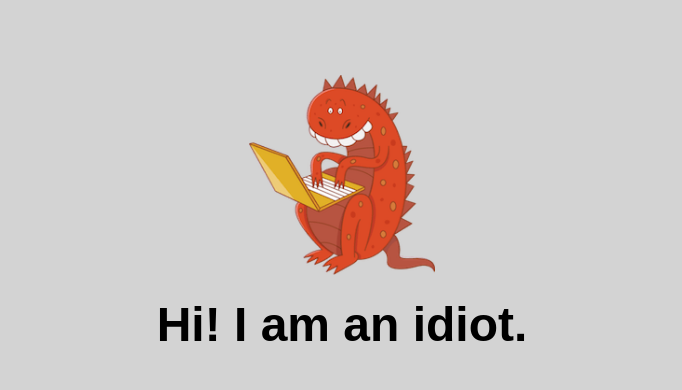
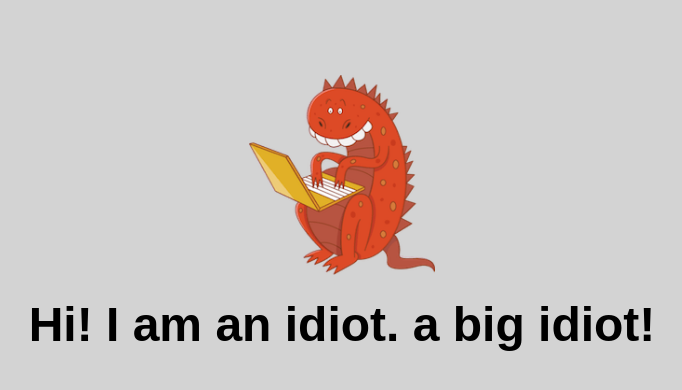
Before and after one commit to guptanishtha/imad-app, a plain HTML site: page ui/index.html in a window 1280 px wide. Shown: the whole page, without its empty margins (298-980 px from the left). Drawn offline with Linux system fonts and the light colour scheme.

Commit message:
[imad-console] Updates ui/index.html

```diff
--- a/ui/index.html
+++ b/ui/index.html
@@ -17,6 +17,7 @@
 <div class="center text-big bold">
 
             Hi! I am an idiot.
+            a big idiot!
         </div>
         <script type="text/javascript" src="/ui/main.js">
         </script>
```
